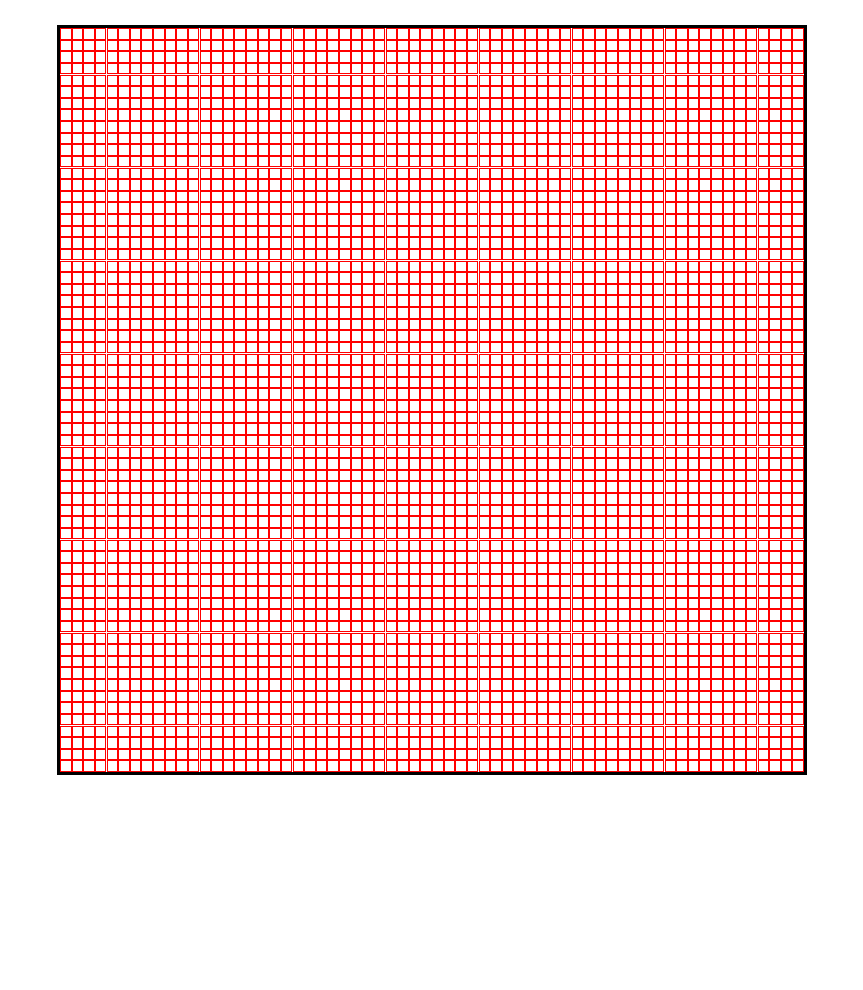
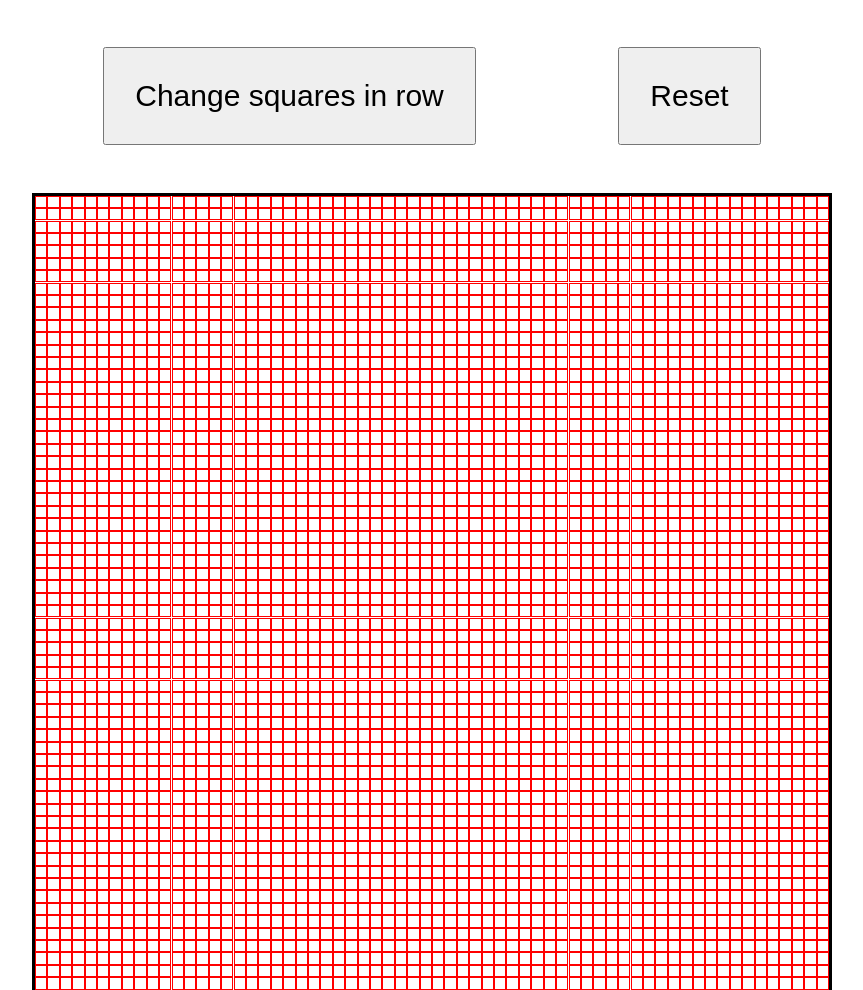
Before and after one commit to RoyalRabbit/etch-a-sketch, a plain HTML site: page index.html in a window 1280 px wide. Shown: the top 990 px of the page, without its empty margins (208-1071 px from the left). Before the commit the page ends 800 px from the top, so only its background shows below. Drawn offline with Linux system fonts and the light colour scheme.

Commit message:
Add buttons and adjust page height sizing

```diff
--- a/index.html
+++ b/index.html
@@ -9,8 +9,10 @@
     <script src="script.js" defer></script>
 </head>
 <body>
-    <div class="grid-container">
-
+    <div class="btn-container">
+        <button class="btn">Change squares in row</button>
+        <button class="reset">Reset</button>
     </div>
+    <div class="grid-container"></div>
 </body>
 </html>
--- a/styles.css
+++ b/styles.css
@@ -8,9 +8,10 @@ html {
 
 body {
     display: flex;
-    justify-content: center;
+    flex-direction: column;
+    justify-content: space-evenly;
     align-items: center;
-    height: 100vh;
+    height: 130vh;
     width: 100%;
     margin: 0;
 
@@ -21,24 +22,26 @@ body {
     display: flex;
 
     border: solid 3px rgb(0, 0, 0);
-    width: 75rem;
-    height: 75rem;
+    width: 80rem;
+    height: 80rem;
     justify-content: space-around;
     align-items: center;
     flex-wrap: wrap;
 }
 
 .grid {
-    /* height: 10rem;
-    width: 10rem; */
     border: solid 0.1rem rgb(255, 0, 0);
-    transition: 0.3s;
+    transition: 0.5s;
 }
 
-/* .hovered {
-    background-color: blue;
-} */
+.btn-container {
+    display: flex;
+    width: 80rem;
+    justify-content: space-around;
+}
 
-/* .grid:hover {
-    background-color: blue;
-} */
+button {
+    font-size: 3rem;
+    padding: 3rem;
+
+}
```
Also changed, not shown: script.js (+4 -17 lines).
